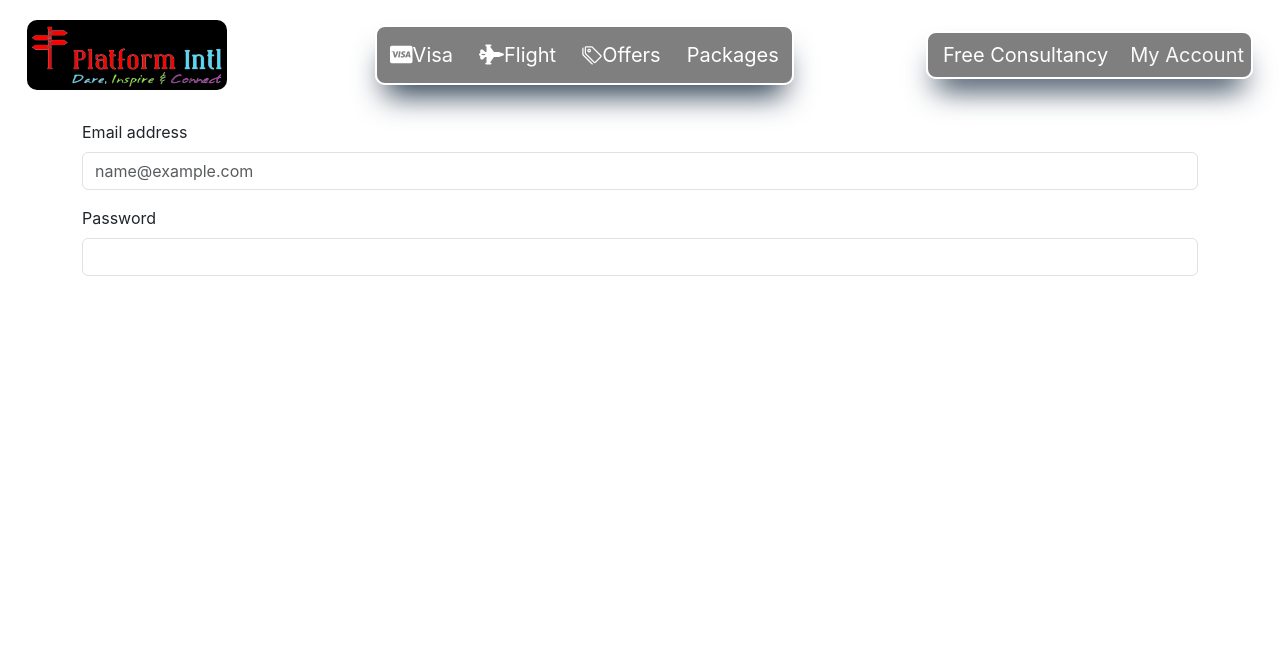
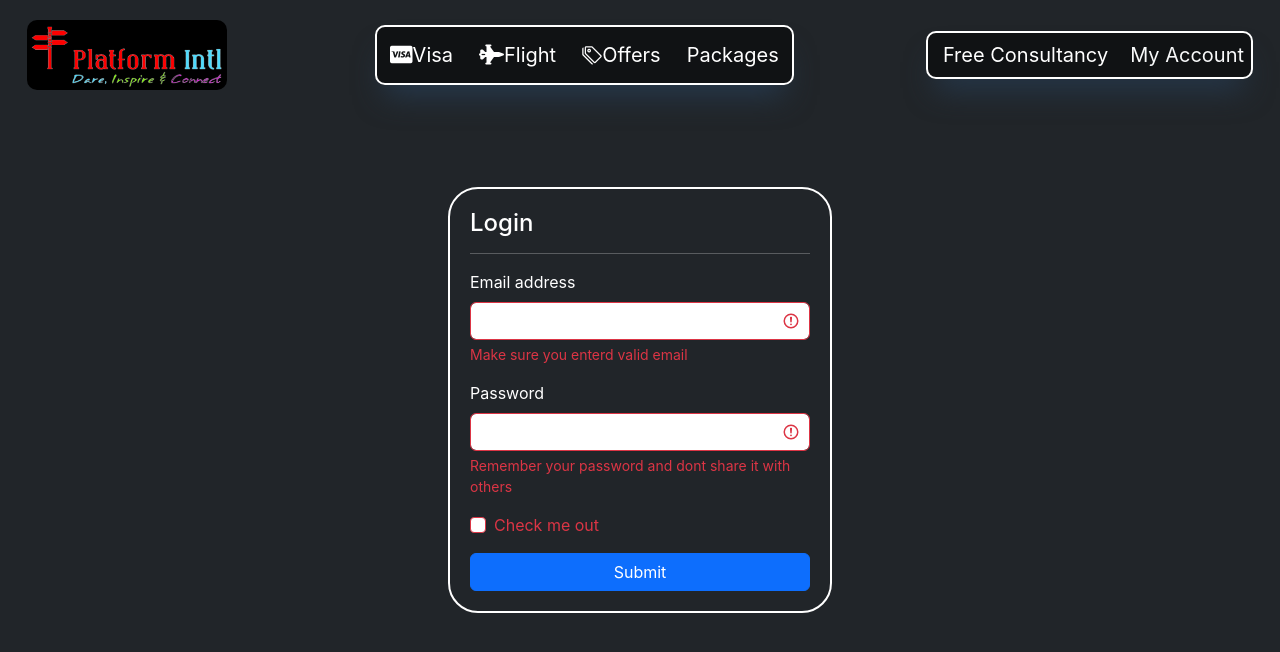
Before and after one commit to UmerYasir718/Travel_and_Tourism, a React (Create React App) app: page /userAccount in a window 1280 px wide. Shown: the top 652 px of the page. Built offline with nearby package versions, Linux system fonts and the light colour scheme.

Commit message:
Abdullah

```diff
--- a/src/App.css
+++ b/src/App.css
@@ -606,3 +606,15 @@ nav .active {
   height: 350px;
   width: 250px;
 }
+/* ---------------------------------------------------Login Form-------------------------------------------------------------------- */
+.wrapper{
+  height: 100vh;
+}
+.login{
+  width: 30vw;
+  height: min-content;
+  border-radius: 30px;
+  border: 2px solid white;
+  padding: 20px;
+  color: white;
+}
--- a/src/mainComponets/Login.js
+++ b/src/mainComponets/Login.js
@@ -2,19 +2,66 @@ import React from "react";
 import Navbar from "./Navbar";
 
 export default function Login() {
-    return (
-        <div>
-            <Navbar />
-            <div className="container LoginForm" style={{ marginTop: "120px" }}>
-                <div class="mb-3">
-                    <label for="exampleFormControlInput1" class="form-label">Email address</label>
-                    <input type="email" class="form-control" id="exampleFormControlInput1" placeholder="name@example.com" />
+  return (
+    <>
+      <Navbar />
+      <div className="bg-dark">
+        <div className=" wrapper container d-flex justify-content-center align-items-center w-100 ">
+          <div className="login">
+            <h4> Login </h4>
+            <hr />
+            <form className="need-validation">
+              <div className="mb-3 was-validated">
+                <label for="exampleInputEmail1" className="form-label">
+                  Email address
+                </label>
+                <input
+                  type="email"
+                  className="form-control "
+                  required
+                  id="exampleInputEmail1"
+                  aria-describedby="emailHelp"
+                />
+                <div className="invalid-feedback">
+                  <p>Make sure you enterd valid email</p>
                 </div>
-                <div class="mb-3">
-                    <label for="inputPassword5" class="form-label">Password</label>
-                    <input type="password" id="inputPassword5" class="form-control" aria-describedby="passwordHelpBlock" />
+              </div>
+              <div className="mb-3 was-validated">
+                <label for="exampleInputPassword1" className="form-label">
+                  Password
+                </label>
+                <input
+                  type="password"
+                  className="form-control"
+                  id="exampleInputPassword1"
+                  required
+                />
+                <div className="invalid-feedback">
+                  <p>Remember your password and dont share it with others</p>
                 </div>
-            </div>
+              </div>
+              <div className="mb-3 form-check was-validated">
+                <input
+                  type="checkbox"
+                  className="form-check-input"
+                  id="exampleCheck1"
+                  required
+                />
+                <label
+                  className="form-check-label"
+                  for="exampleCheck1"
+                  required
+                >
+                  Check me out
+                </label>
+              </div>
+              <button type="submit" className="btn btn-primary w-100">
+                Submit
+              </button>
+            </form>
+          </div>
         </div>
-    );
+      </div>
+    </>
+  );
 }
```
